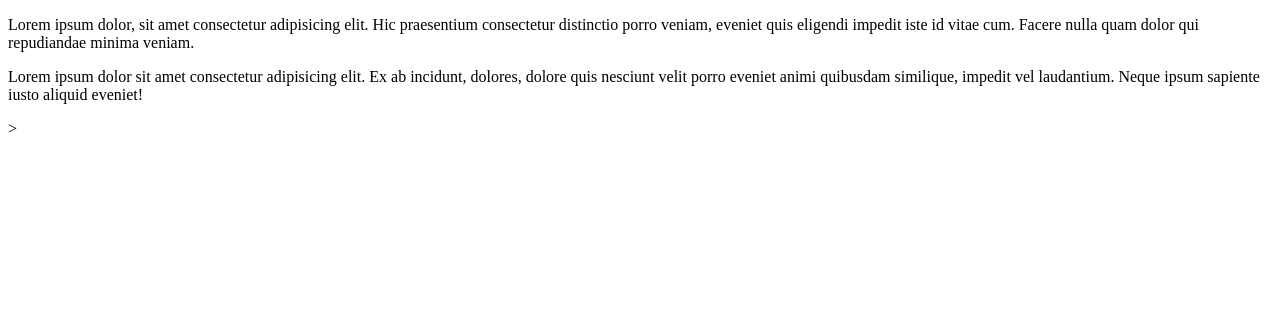
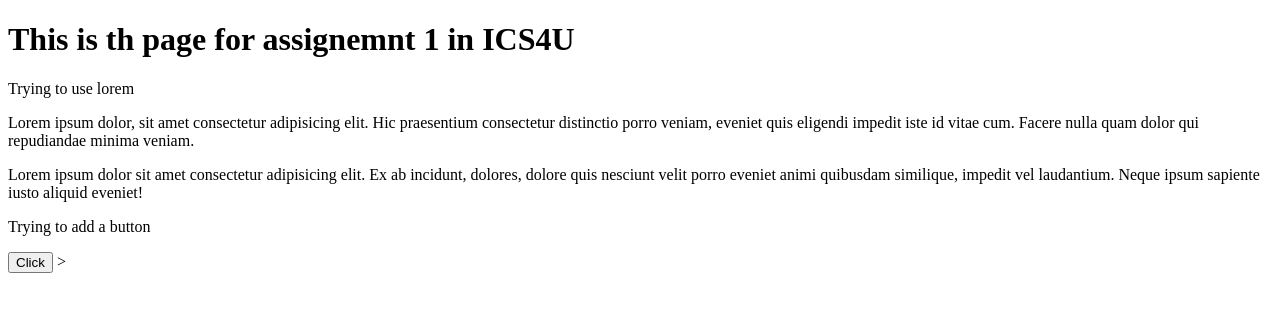
Before and after one commit to Minyi123456789/Assignment1-Git-Github, a plain HTML site: page index.html in a window 1280 px wide. Drawn offline with Linux system fonts and the light colour scheme.

Commit message:
Change:heading and button

```diff
--- a/index.html
+++ b/index.html
@@ -4,15 +4,19 @@
 <head>
     <meta charset="UTF-8">
     <meta name="viewport" content="width=device-width, initial-scale=1.0">
-    <title>Asssignmen 1</title>
+    <title>Asssignment 1</title>
 </head>
 
 <body>
+    <h1>This is th page for assignemnt 1 in ICS4U</h1>
+    <p>Trying to use lorem</p>
     <p>Lorem ipsum dolor, sit amet consectetur adipisicing elit. Hic praesentium consectetur distinctio porro veniam,
         eveniet quis eligendi impedit iste id vitae cum. Facere nulla quam dolor qui repudiandae minima veniam.</p>
     <pr></pr>
     <p>Lorem ipsum dolor sit amet consectetur adipisicing elit. Ex ab incidunt, dolores, dolore quis nesciunt velit
         porro eveniet animi quibusdam similique, impedit vel laudantium. Neque ipsum sapiente iusto aliquid eveniet!</p>
+    <p>Trying to add a button</p>
+    <button>Click</button>
 </body>
 
 </html>>
```
Also changed, not shown: style.css (deleted).
